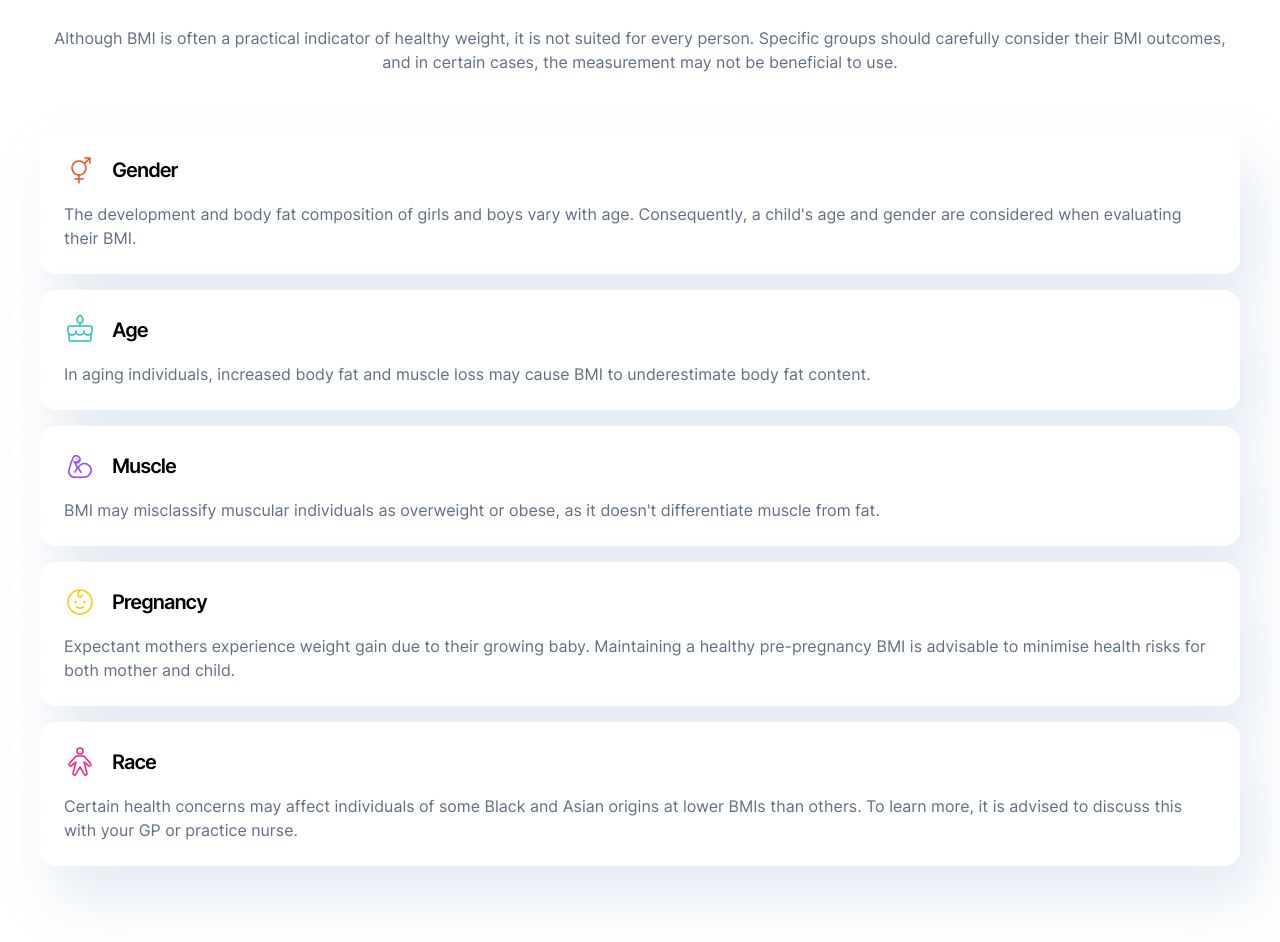
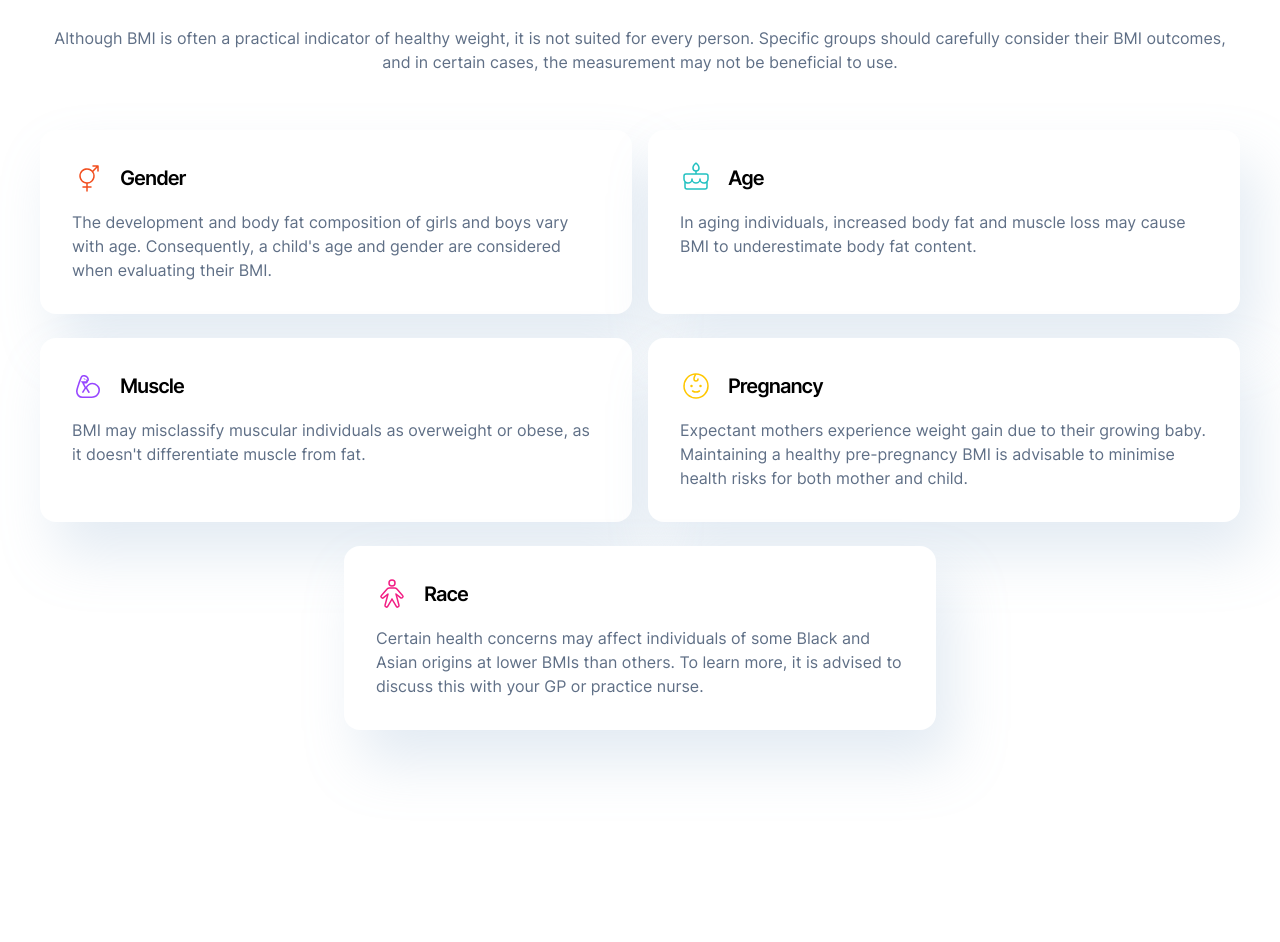
Before and after one commit to orphandeity/bmi-calculator, a Svelte app: page / in a window 1280 px wide. Shown: the part 2047-2989 px from the top of the page. After the commit the page ends 2873 px from the top, so only its background shows below. Built offline with nearby package versions, Linux system fonts and the light colour scheme.

Commit message:
tablet styles complete

```diff
--- a/src/App.svelte
+++ b/src/App.svelte
@@ -217,20 +217,6 @@
     margin-bottom: 4rem;
   }
 
-  @media (min-width: 768px) {
-    .information > :first-child {
-      display: grid;
-      grid-template-columns: 1fr 1fr;
-      align-items: center;
-    }
-    .information > :first-child > :first-child {
-      transform: translateX(-75px);
-    }
-    .information > :first-child > :last-child {
-      margin: 0 var(--padding-base) 0 0;
-    }
-  }
-
   .information ul {
     background: var(--gradient-1);
     padding: 3.5rem var(--padding-base);
@@ -257,6 +243,17 @@
     font-size: var(--font-heading-md);
   }
   @media (min-width: 768px) {
+    .information > :first-child {
+      display: grid;
+      grid-template-columns: 1fr 1fr;
+      align-items: center;
+    }
+    .information > :first-child > :first-child {
+      transform: translateX(-75px);
+    }
+    .information > :first-child > :last-child {
+      margin: 0 var(--padding-base) 0 0;
+    }
     .information ul {
       margin-top: 6rem;
       padding: 3.75rem var(--padding-base);
@@ -307,4 +304,35 @@
   .limitations h3 {
     font-size: var(--font-heading-sm);
   }
+
+  @media (min-width: 768px) {
+    .limitations ul {
+      grid-template-columns: repeat(12, 1fr);
+      grid-template-rows: repeat(3, 1fr);
+      gap: 1.5rem 1rem;
+    }
+    .limitations li {
+      padding: 2rem;
+    }
+    .limitations ul > :nth-child(1) {
+      grid-column: 1 / 7;
+      grid-row: 1 / 2;
+    }
+    .limitations ul > :nth-child(2) {
+      grid-column: 7 / 13;
+      grid-row: 1 / 2;
+    }
+    .limitations ul > :nth-child(3) {
+      grid-column: 1 / 7;
+      grid-row: 2 / 3;
+    }
+    .limitations ul > :nth-child(4) {
+      grid-column: 7 / 13;
+      grid-row: 2 / 3;
+    }
+    .limitations ul > :nth-child(5) {
+      grid-column: 4 / 10;
+      grid-row: 3 / 4;
+    }
+  }
 </style>
```
